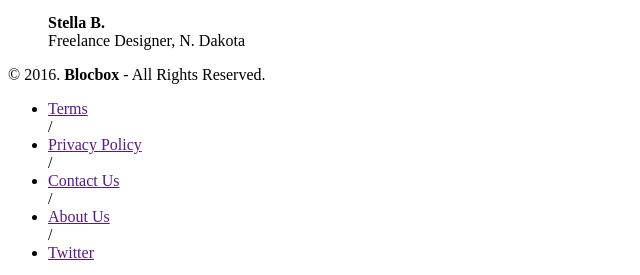
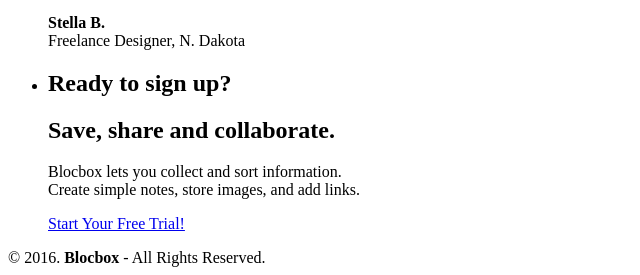
Before and after one commit to midasxl/Blocbox, a plain HTML site: page index.html in a window 1280 px wide. Shown: the part 3321-3596 px from the top of the page, without its empty margins (0-640 px from the left). Drawn offline with Linux system fonts and the light colour scheme.

Commit message:
Checkpoint 28 Assignment Complete

```diff
--- a/index.html
+++ b/index.html
@@ -130,7 +130,17 @@
   </li>
  </ul>
  </section>
-
+   <!-- Call to action -->
+   <section class="call-to-action">
+     <ul class="container">
+       <li class="one-third">
+         <h2>Ready to sign up?</h2>
+         <h1>Save, share and collaborate.</h1>
+            <p>Blocbox lets you collect and sort information.<br />Create simple notes, store images, and add links.</p>
+            <a href="signup.html" class="btn">Start Your Free Trial!</a>
+       </li>
+     </ul>
+   </section>
 </main>
 
 <!-- Footer -->
```
